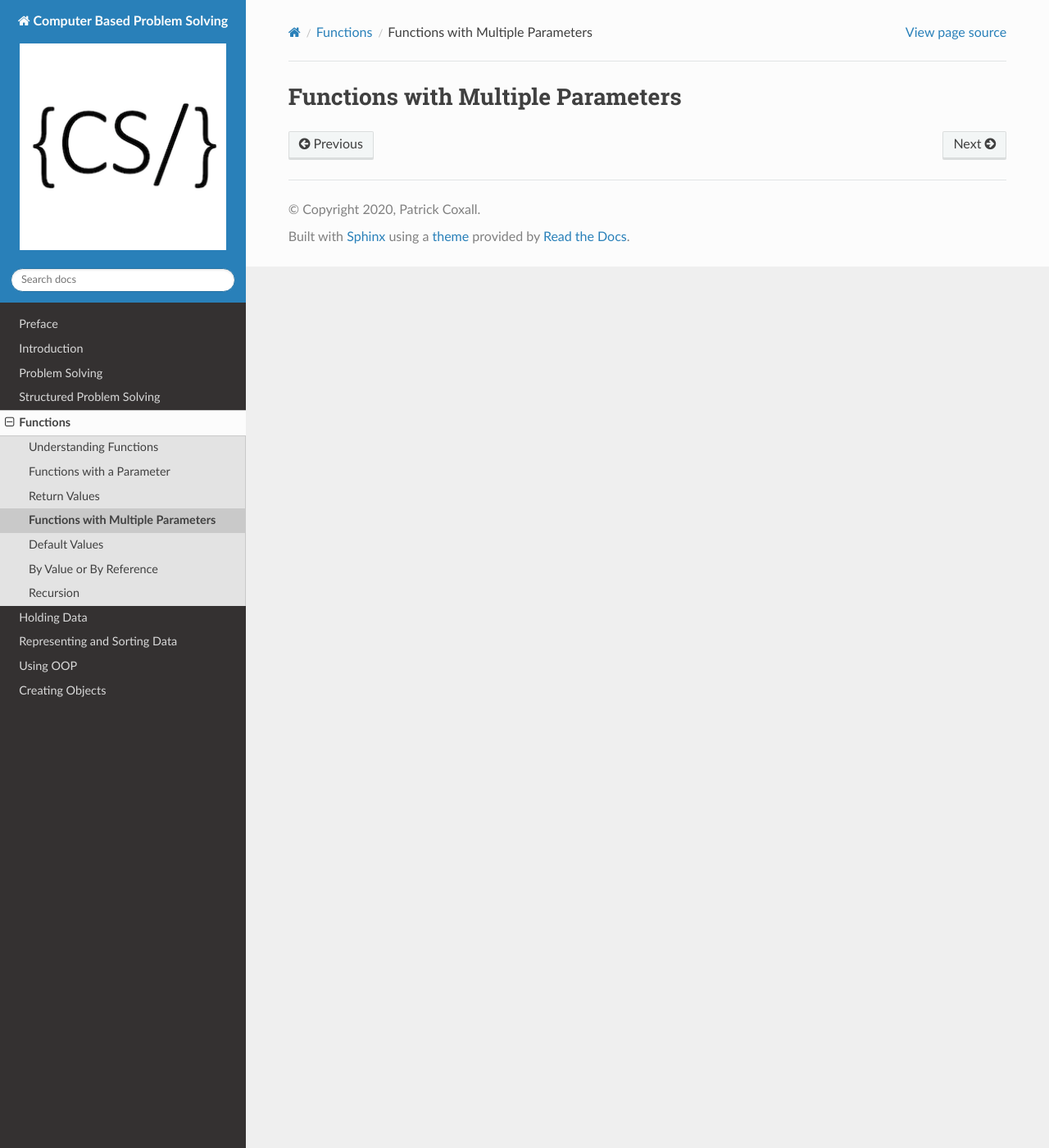
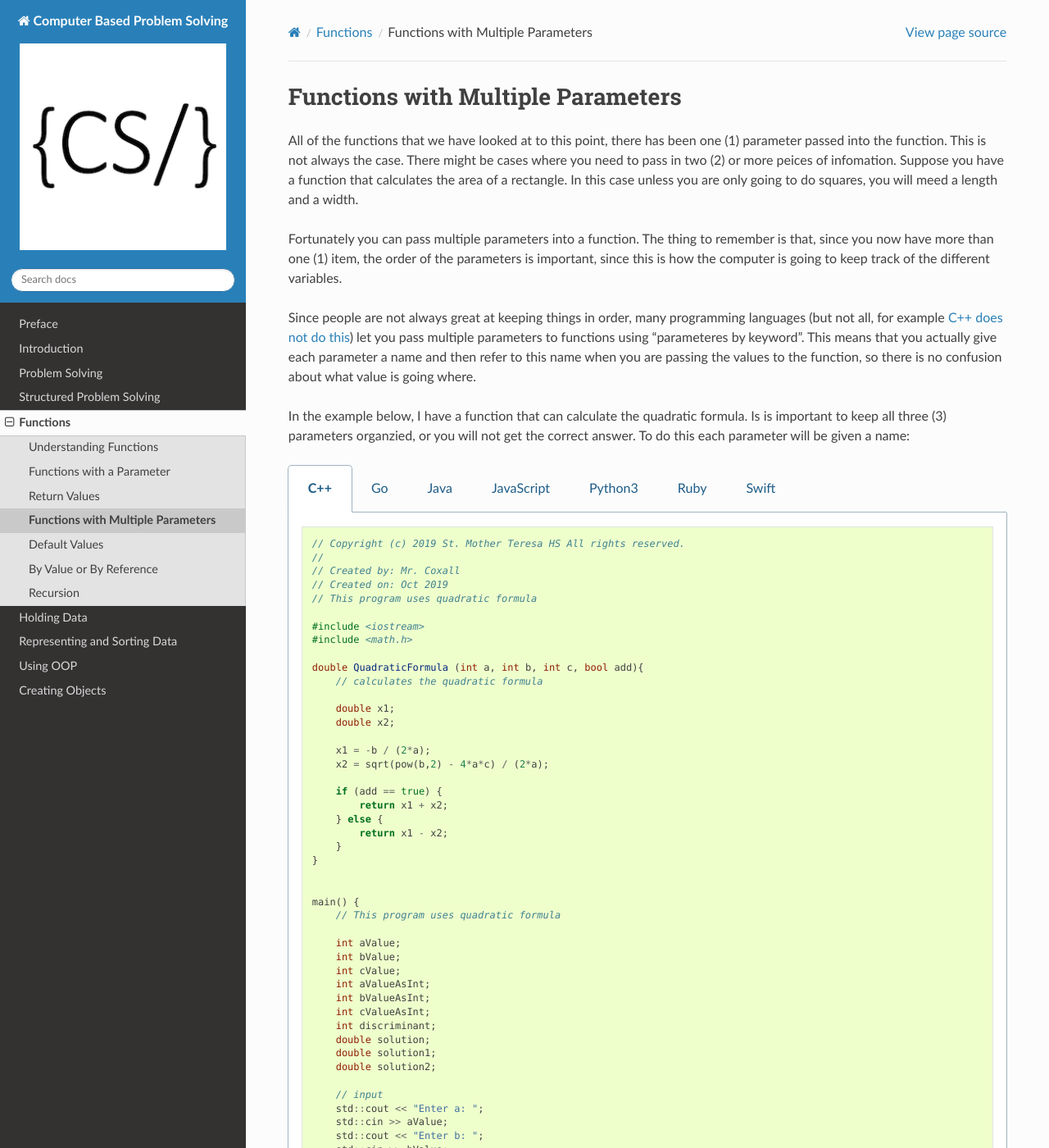
Before and after one commit to Mr-Coxall/Computer-Based-Problem-Solving, a Sphinx documentation site: the page built from docs/functions/functions-with-multiple-parameters.rst, in a window 1280 px wide and 1400 px high. Shown: the whole window at 82% size. Built offline with Sphinx 7.4.7 and the Read the Docs theme 2.0.0, drawn with Linux system fonts in a browser that asks for light colours; pages that are not in the unit, such as notebooks, are missing from menus; some of the changed text lies outside the part shown.

Commit message:
Update functions-with-multiple-parameters.rst

```diff
--- a/docs/functions/functions-with-multiple-parameters.rst
+++ b/docs/functions/functions-with-multiple-parameters.rst
@@ -2,3 +2,181 @@
 
 Functions with Multiple Parameters
 ==================================
+
+All of the functions that we have looked at to this point, there has been one (1) parameter passed into the function. This is not always the case. There might be cases where you need to pass in two (2) or more peices of infomation. Suppose you have a function that calculates the area of a rectangle. In this case unless you are only going to do squares, you will meed a length and a width.
+
+Fortunately you can pass multiple parameters into a function. The thing to remember is that, since you now have more than one (1) item, the order of the parameters is important, since this is how the computer is going to keep track of the different variables.
+
+Since people are not always great at keeping things in order, many programming languages (but not all, for example `C++ does not do this <https://stackoverflow.com/questions/38076786/why-c-doesnt-support-named-parameter>`_) let you pass multiple parameters to functions using "parameteres by keyword". This means that you actually give each parameter a name and then refer to this name when you are passing the values to the function, so there is no confusion about what value is going where.
+
+In the example below, I have a function that can calculate the quadratic formula. Is is important to keep all three (3) parameters organzied, or you will not get the correct answer. To do this each parameter will be given a name:
+
+.. tabs::
+
+  .. group-tab:: C++
+
+    .. code-block:: C++
+
+		// Copyright (c) 2019 St. Mother Teresa HS All rights reserved.
+		//
+		// Created by: Mr. Coxall
+		// Created on: Oct 2019
+		// This program uses quadratic formula
+
+		#include <iostream>
+		#include <math.h>
+
+		double QuadraticFormula (int a, int b, int c, bool add){
+		    // calculates the quadratic formula
+
+		    double x1;
+		    double x2;
+
+		    x1 = -b / (2*a);
+		    x2 = sqrt(pow(b,2) - 4*a*c) / (2*a);
+
+		    if (add == true) {
+		        return x1 + x2;
+		    } else {
+		        return x1 - x2;
+		    }
+		}
+
+
+		main() {
+		    // This program uses quadratic formula
+
+		    int aValue;
+		    int bValue;
+		    int cValue;
+		    int aValueAsInt;
+		    int bValueAsInt;
+		    int cValueAsInt;
+		    int discriminant;
+		    double solution;
+		    double solution1;
+		    double solution2;
+
+		    // input
+		    std::cout << "Enter a: ";
+		    std::cin >> aValue;
+		    std::cout << "Enter b: ";
+		    std::cin >> bValue;
+		    std::cout << "Enter c: ";
+		    std::cin >> cValue;
+		    std::cout << std::endl;
+
+		    // process
+		    try{
+		        aValueAsInt = int(aValue);
+		        bValueAsInt = int(bValue);
+		        cValueAsInt = int(cValue);
+
+		        discriminant = pow(bValueAsInt, 2) - 4*aValueAsInt*cValueAsInt;
+
+		        if (discriminant < 0) {
+		            std::cout << "There is no solution";
+		        } else if (discriminant == 0) {
+		            solution = QuadraticFormula(aValueAsInt, bValueAsInt,
+		                                        cValueAsInt, true);
+		            std::cout << "The solution is " << solution << std::endl;
+		        } else {
+		            solution1 = QuadraticFormula(aValueAsInt, bValueAsInt,
+		                                         cValueAsInt, true);
+		            solution2 = QuadraticFormula(aValueAsInt, bValueAsInt,
+		                                         cValueAsInt, false);
+		            std::cout << "The solutions are " << solution1 << " and "
+		                      << solution2;
+		        }
+		    } catch (...) {
+		        std::cout << "Theses are not integers";
+		    }
+		}
+
+
+  .. group-tab:: Go
+
+    .. code-block:: Go
+
+      // return values
+
+  .. group-tab:: Java
+
+    .. code-block:: Java
+
+      // return values
+
+  .. group-tab:: JavaScript
+
+    .. code-block:: JavaScript
+
+      // return values
+
+  .. group-tab:: Python3
+
+    .. code-block:: Python
+
+		#!/usr/bin/env python3
+
+		# Created by : Mr. Coxall
+		# Created on : October 2019
+		# This program uses quadratic formula
+
+		import math
+
+
+		def quadratic(a, b, c, add):
+		    x1 = -b / (2*a)
+		    x2 = math.sqrt(b**2 - 4*a*c) / (2*a)
+		    if add == True:
+		        return x1 + x2
+		    else:
+		        return x1 - x2
+
+		def main():
+		    # This program uses quadratic formula
+
+		    # input
+		    a_value = input("Enter a: ")
+		    b_value = input("Enter b: ")
+		    c_value = input("Enter c :")
+		    print("")
+
+		    # process
+		    try:
+		        a_value_as_int = int(a_value)
+		        b_value_as_int = int(b_value)
+		        c_value_as_int = int(c_value)
+		        discriminant = (b_value_as_int**2-4*a_value_as_int*c_value_as_int)
+		        if discriminant < 0:
+		            print ("There is no solution")
+		        elif discriminant == 0:
+		            solution = quadratic(a = a_value_as_int, b = b_value_as_int,
+		                                 c = c_value_as_int, add = True)
+		            print("The solution is {0}".format(solution))
+		        else:
+		            solution1 = quadratic(add = True, a = a_value_as_int,
+		                                  c = c_value_as_int, b = b_value_as_int)
+		            solution2 = quadratic(b = b_value_as_int, c = c_value_as_int,
+		                                  a = a_value_as_int, add = False)
+		            print("The solutions are {0} and {1}".format(solution1, solution2))
+		    except Exception:
+		        print("Theses are not integers")
+
+
+		if __name__ == "__main__":
+		    main()
+
+
+  .. group-tab:: Ruby
+
+    .. code-block:: Ruby
+
+      // return values
+
+
+  .. group-tab:: Swift
+
+    .. code-block:: Swift
+
+      // return values
```
